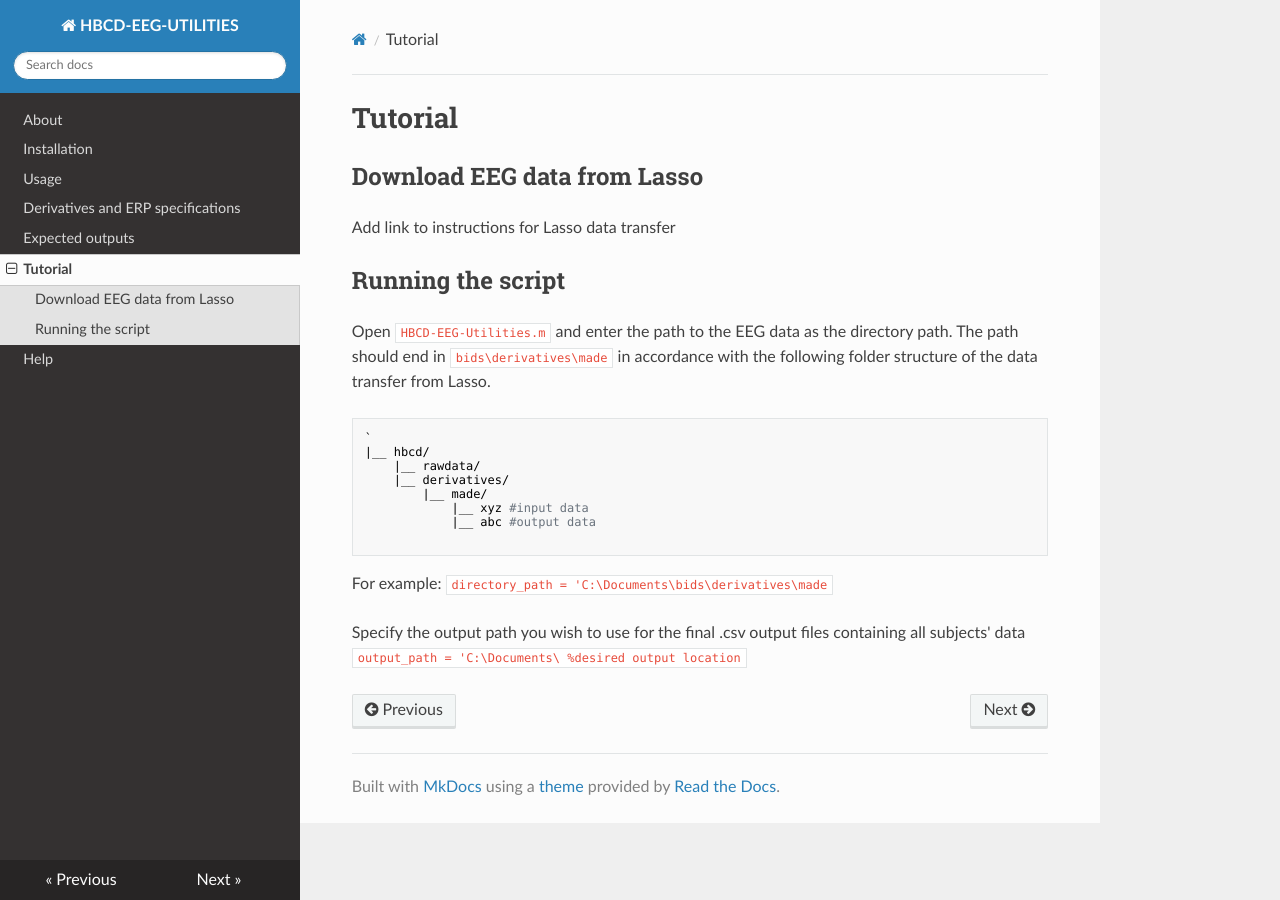
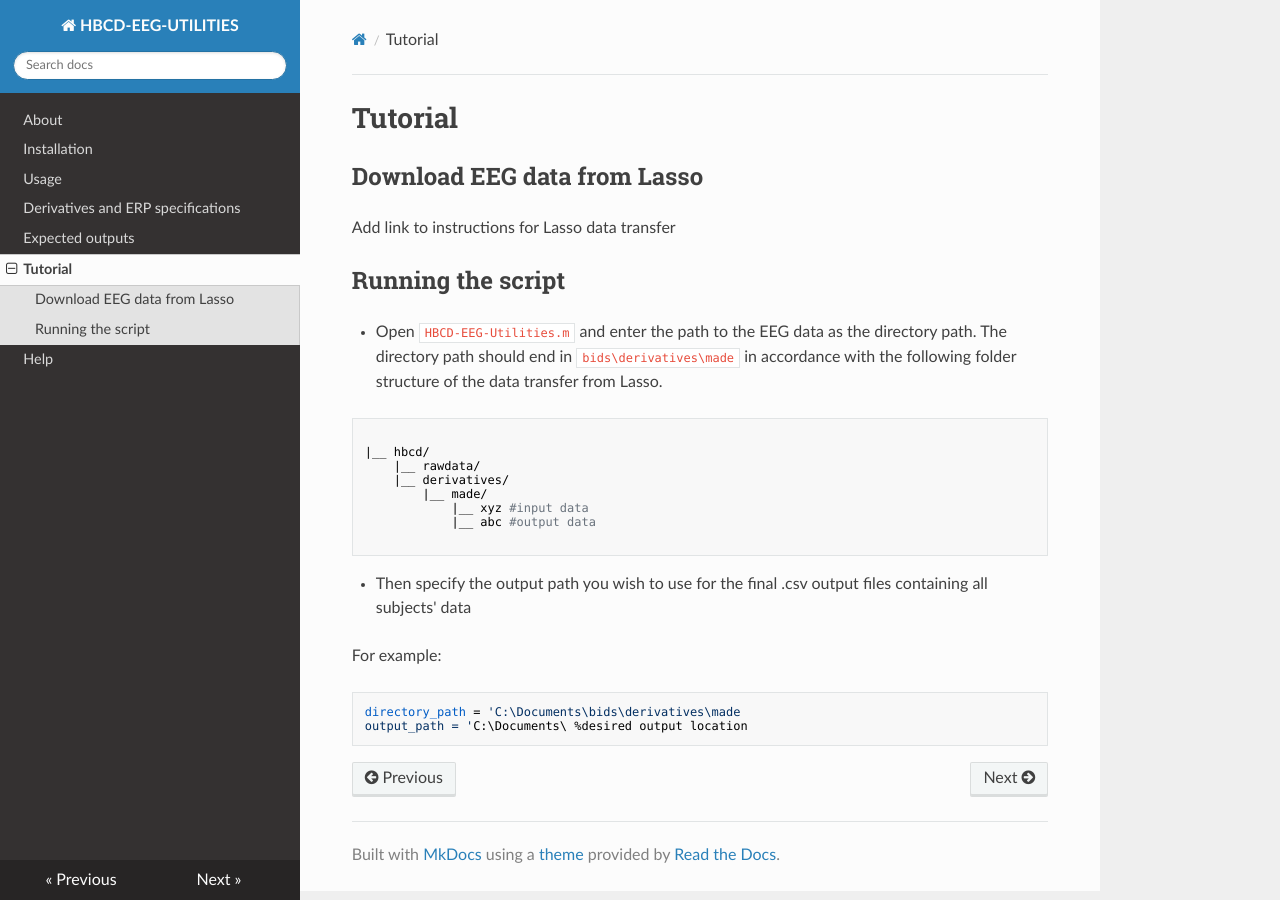
Before and after one commit to Child-Development-Lab/HBCD-EEG-Utilities, an MkDocs documentation site: the page built from docs/tutorial.md, in a window 1280 px wide. Built offline with MkDocs 1.6.1, drawn with Linux system fonts in a browser that asks for light colours; nearby versions of some CDN libraries.

Commit message:
Update tutorial.md

````diff
--- a/docs/tutorial.md
+++ b/docs/tutorial.md
@@ -6,11 +6,11 @@ Add link to instructions for Lasso data transfer
 
 ## Running the script
 
-Open `HBCD-EEG-Utilities.m` and enter the path to the EEG data as the directory path.
-The path should end in `bids\derivatives\made` in accordance with the following folder structure of the data transfer from Lasso.
+- Open `HBCD-EEG-Utilities.m` and enter the path to the EEG data as the directory path.
+The directory path should end in `bids\derivatives\made` in accordance with the following folder structure of the data transfer from Lasso.
 
 ```{r}
-`
+
 |__ hbcd/
     |__ rawdata/
     |__ derivatives/
@@ -19,9 +19,11 @@ The path should end in `bids\derivatives\made` in accordance with the following
             |__ abc #output data
 
 ```
+- Then specify the output path you wish to use for the final .csv output files containing all subjects' data
 
 For example:
-`directory_path = 'C:\Documents\bids\derivatives\made`
 
-Specify the output path you wish to use for the final .csv output files containing all subjects' data
-`output_path = 'C:\Documents\ %desired output location`
+```{r}
+directory_path = 'C:\Documents\bids\derivatives\made
+output_path = 'C:\Documents\ %desired output location
+```
````
